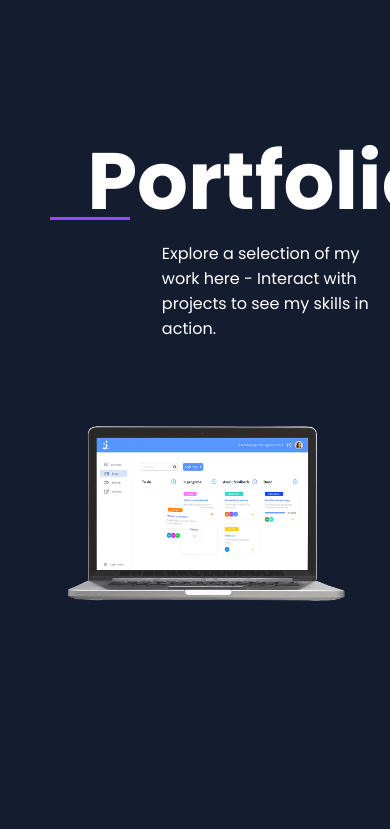
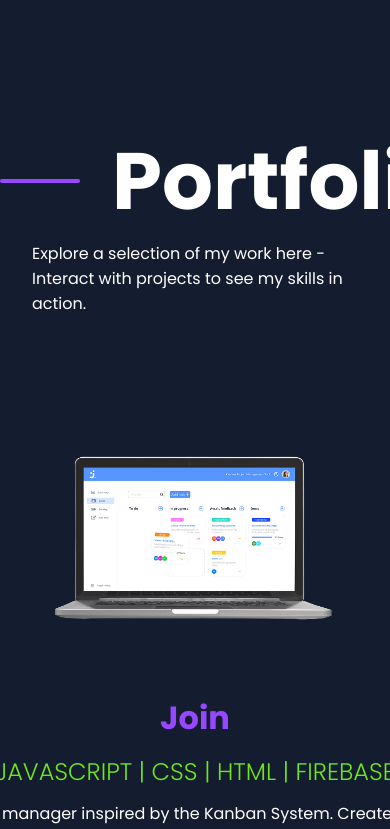
Before and after one commit to HenningOtte/Portfolio, an Angular app: page / in a window 390 px wide. Shown: the part 3440-4269 px from the top of the page. Built offline with nearby package versions, Linux system fonts and the light colour scheme.

Commit message:
Improve responsive layout of portfolio component

```diff
--- a/src/app/main-content/portfolio/portfolio.html
+++ b/src/app/main-content/portfolio/portfolio.html
@@ -1,17 +1,17 @@
 <section class="portfolio max-width">
     <div class="header max-width">
-        <div class="header-container-left">
-            <div class="small-devider bg-bright-purple"></div>
+        <div class="header-headline">
+            <div class="devider-left">
+                <div></div>
+            </div>
+            <h2>Portfolio</h2>
+            <div class="devider-right">
+                <div></div>
+            </div>
         </div>
-        <div class="header-container-right">
-            <div class="headline">
-                <h2>Portfolio</h2>
-                <div class="devider bg-bright-purple"></div>
-            </div>
-            <p class="subline">
-                Explore a selection of my work here - Interact with projects to see my skills in action.
-            </p>
-        </div>
+        <p class="subline">
+            Explore a selection of my work here - Interact with projects to see my skills in action.
+        </p>
     </div>
     <div class="projects site-padding">
         @for (item of projects; track $index; let odd = $odd) {
--- a/src/app/main-content/portfolio/portfolio.scss
+++ b/src/app/main-content/portfolio/portfolio.scss
@@ -5,42 +5,48 @@
 }
 
 .header {
+  width: 100%;
   display: flex;
+  flex-direction: column;
   align-items: center;
   margin-bottom: 80px;
 }
 
-.header-container-left {
-  width: 33.3%;
-  display: flex;
-  justify-content: end;
-}
-
-.header-container-right {
-  width: 66.7%;
-}
-
-.headline {
+.header-headline {
   width: 100%;
-  display: flex;
-  justify-content: center;
-  align-items: center;
+  display: grid;
+  grid-template-columns: 1fr auto 1fr;
 }
 
 h2 {
   white-space: nowrap;
-  margin: 0 32px;
+  padding: 0 32px;
 }
 
-.devider {
-  height: 3px;
-  flex-grow: 1;
+.devider-left {
+  display: flex;
+  justify-content: flex-end;
+  align-items: center;
+
+  > div {
+    height: 4px;
+    border-radius: 2px;
+    width: 80px;
+    background-color: $bright-purple;
+  }
 }
 
-.small-devider {
-  height: 3px;
-  width: 80px;
-  margin-bottom: 24px;
+.devider-right {
+  display: flex;
+  justify-content: flex-end;
+  align-items: center;
+
+  > div {
+    height: 4px;
+    width: 100%;
+    border-radius: 2px;
+    background-color: $bright-purple;
+  }
 }
 
 .subline {
@@ -59,5 +65,9 @@ h2 {
 .projects {
   display: flex;
   flex-direction: column;
+  align-items: center;
   gap: 24px;
+  @media (max-width: 930px) {
+    gap: 40px;
+  }
 }
--- a/src/app/main-content/portfolio/project-card/project-card.scss
+++ b/src/app/main-content/portfolio/project-card/project-card.scss
@@ -10,17 +10,34 @@ h3 {
   display: flex;
   align-items: flex-start;
   gap: 40px;
+
+  @media (max-width: 930px) {
+    flex-direction: column !important;
+    gap: 0;
+    align-items: center;
+  }
 }
 
 .mockup {
   display: flex;
   align-items: flex-start;
+
   > img {
     height: 320px;
     width: 320px;
     position: relative;
     top: -60px;
     pointer-events: none;
+  }
+
+  @media (max-width: 930px) {
+    > img {
+      height: auto;
+      width: 320px;
+      position: inherit;
+      top: 0;
+      pointer-events: none;
+    }
   }
 }
 
@@ -30,6 +47,10 @@ h3 {
   flex-direction: column;
   align-items: baseline;
   gap: 12px;
+
+  @media (max-width: 930px) {
+    align-items: center !important;
+  }
 }
 
 .tech-stack {
@@ -41,6 +62,10 @@ h3 {
 
 .description {
   font-size: 16px;
+
+  @media (max-width: 930px) {
+    text-align: center !important;
+  }
 }
 
 .project-btns {
```
